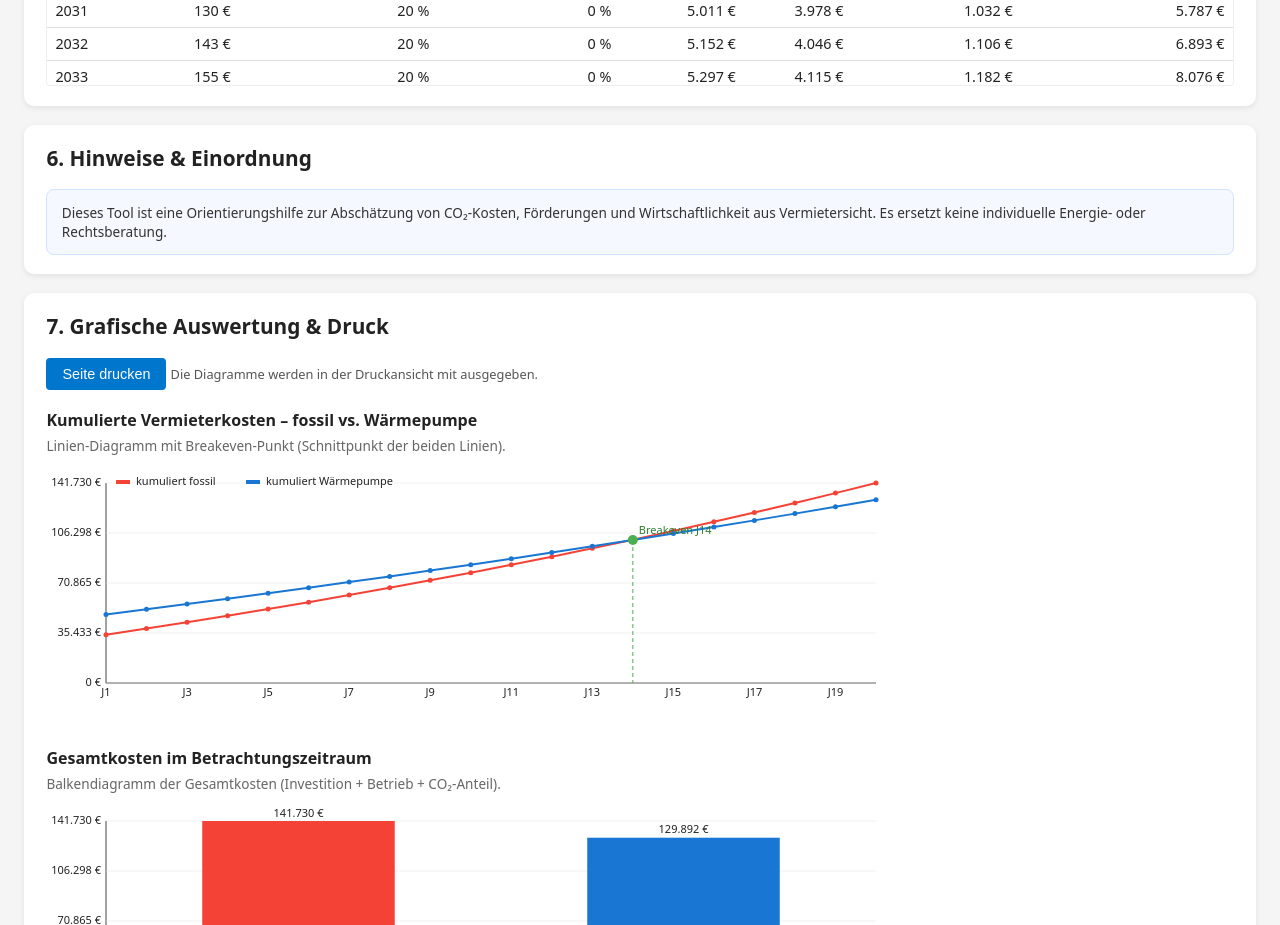
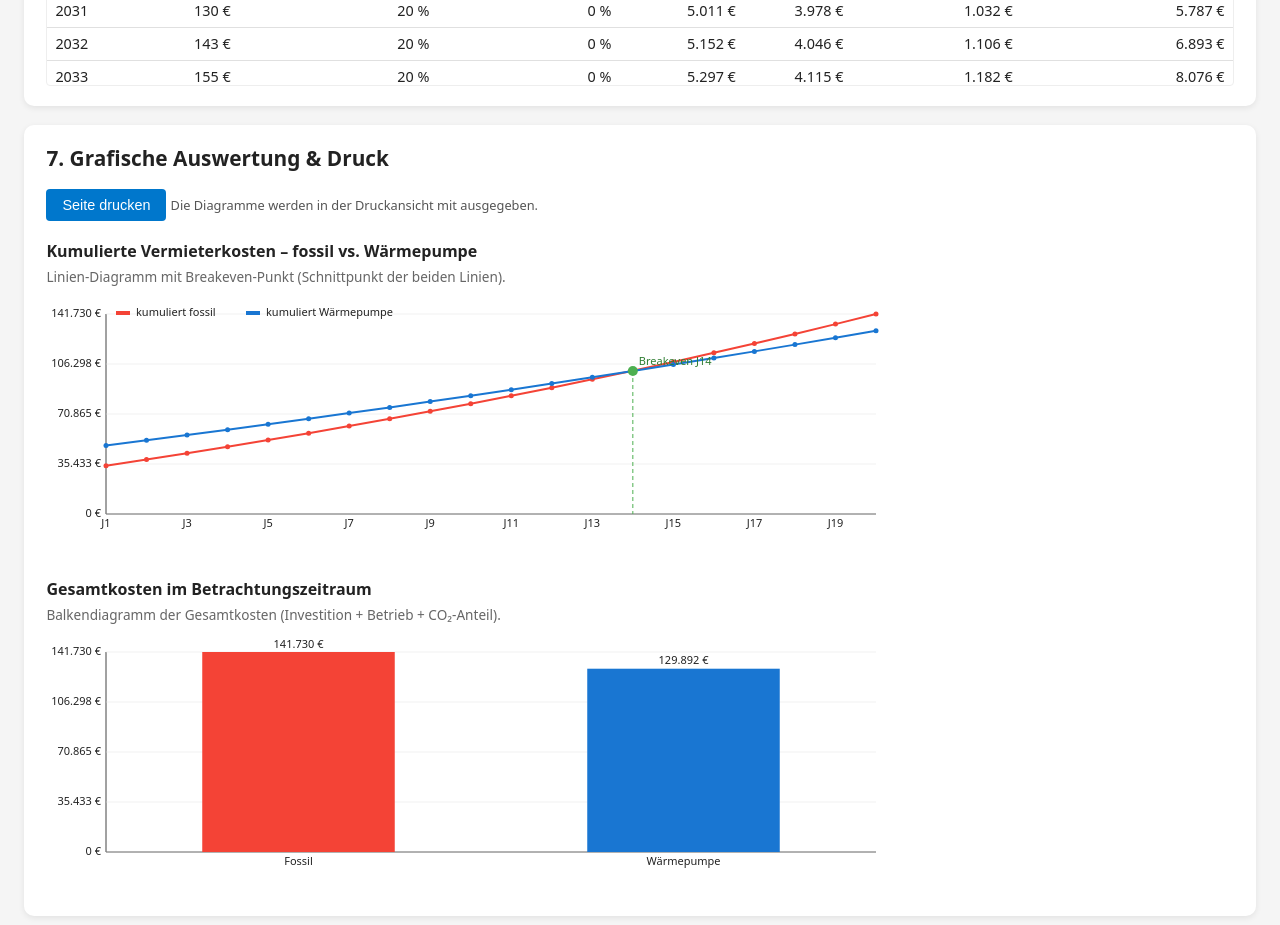
Before and after one commit to flixbial/WP-Tool, a plain HTML site: page index.html in a window 1280 px wide. Shown: the part 2380-3305 px from the top of the page. Drawn offline with Linux system fonts and the light colour scheme.

Commit message:
Update index.html
deleted unnecessery block

```diff
--- a/index.html
+++ b/index.html
@@ -517,15 +517,6 @@
       </thead>
       <tbody></tbody>
     </table>
-  </div>
-</div>
-
-<!-- 6. Hinweise -->
-<div class="card">
-  <h2>6. Hinweise & Einordnung</h2>
-  <div class="info-box">
-    Dieses Tool ist eine Orientierungshilfe zur Abschätzung von CO₂-Kosten, Förderungen und
-    Wirtschaftlichkeit aus Vermietersicht. Es ersetzt keine individuelle Energie- oder Rechtsberatung.
   </div>
 </div>
 
```
